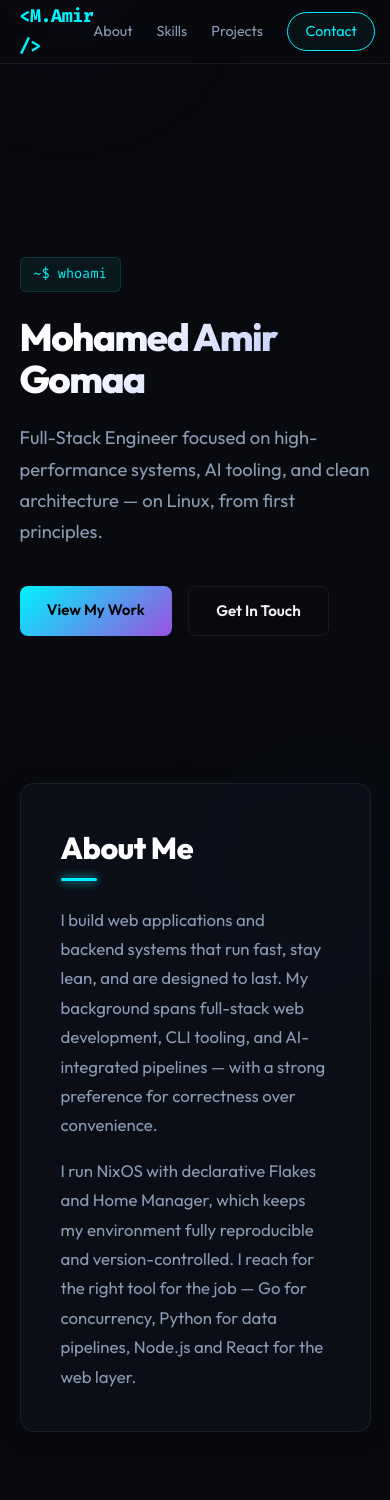
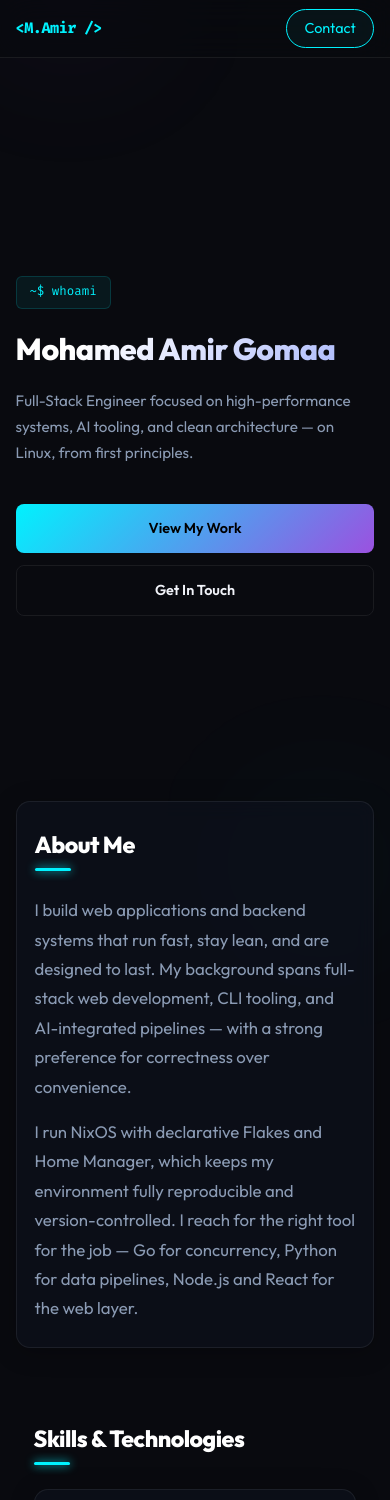
Before and after one commit to m-amir-gomaa/portfolio, a React (Vite) app: page / in a window 390 px wide. Shown: the top 1500 px of the page. Built offline with nearby package versions, Linux system fonts and the light colour scheme.

Commit message:
Add comprehensive responsive system: 1024/768/480/360px breakpoints

```diff
--- a/src/main.css
+++ b/src/main.css
@@ -600,16 +600,202 @@ footer {
 .footer-link:hover { color: var(--cyan); }
 
 /* ============================================================
-   Responsive
+   Responsive — Tablet (≤ 1024px)
+   ============================================================ */
+@media (max-width: 1024px) {
+  main {
+    max-width: 100%;
+    padding: 100px 6% 70px;
+  }
+
+  .projects-grid {
+    grid-template-columns: repeat(2, 1fr);
+  }
+}
+
+/* ============================================================
+   Responsive — Mobile Large (≤ 768px)
    ============================================================ */
 @media (max-width: 768px) {
-  .glass-nav { padding: 0 5%; }
-  .glass-nav nav { gap: 1.5rem; }
+  /* Nav: tighten spacing, hide text links, keep contact btn */
+  .glass-nav {
+    padding: 0 5%;
+    height: 58px;
+  }
 
-  main { padding: 90px 5% 60px; gap: 60px; }
+  .glass-nav nav {
+    gap: 1.2rem;
+  }
 
-  .projects-grid { grid-template-columns: 1fr; }
-  .skills-grid   { grid-template-columns: 1fr; }
+  .glass-nav nav a:not(.btn-nav) {
+    display: none;
+  }
 
-  .hero-section h1 { font-size: 2.4rem; }
+  .logo {
+    font-size: 1rem;
+  }
+
+  /* Main layout */
+  main {
+    padding: 84px 5% 60px;
+    gap: 56px;
+  }
+
+  /* Section cards */
+  .section {
+    padding: 30px 24px;
+  }
+
+  /* Hero */
+  .hero-section {
+    min-height: 80vh;
+    padding-top: 60px;
+  }
+
+  .hero-section h1 {
+    font-size: 2.3rem;
+    letter-spacing: -1px;
+  }
+
+  .hero-subtitle {
+    font-size: 1rem;
+  }
+
+  .hero-actions {
+    flex-direction: column;
+    gap: 0.75rem;
+  }
+
+  .btn-primary,
+  .btn-secondary {
+    width: 100%;
+    text-align: center;
+    padding: 0.85rem 1.5rem;
+  }
+
+  /* Skills */
+  .skills-grid {
+    grid-template-columns: 1fr;
+    gap: 1rem;
+  }
+
+  /* Projects */
+  .projects-grid {
+    grid-template-columns: 1fr;
+    gap: 1.25rem;
+  }
+
+  /* Contact form */
+  .btn-submit {
+    width: 100%;
+    text-align: center;
+  }
+
+  /* h2 */
+  h2 {
+    font-size: 1.6rem;
+  }
 }
+
+/* ============================================================
+   Responsive — Mobile Small (≤ 480px)
+   ============================================================ */
+@media (max-width: 480px) {
+  .glass-nav {
+    padding: 0 4%;
+  }
+
+  .logo {
+    font-size: 0.95rem;
+  }
+
+  main {
+    padding: 78px 4% 50px;
+    gap: 48px;
+  }
+
+  .section {
+    padding: 24px 18px;
+  }
+
+  .hero-section h1 {
+    font-size: 1.9rem;
+    letter-spacing: -0.5px;
+  }
+
+  .hero-subtitle {
+    font-size: 0.95rem;
+  }
+
+  .terminal-badge {
+    font-size: 0.78rem;
+  }
+
+  /* Project cards: reduce inner padding for small screens */
+  .project-header {
+    padding: 18px 18px 12px;
+  }
+
+  .project-body {
+    padding: 0 18px;
+  }
+
+  .project-links {
+    padding: 16px 18px 20px;
+    gap: 16px;
+  }
+
+  .project-header h3 {
+    font-size: 1.1rem;
+  }
+
+  /* Stack the label/text row vertically on tiny screens */
+  .project-row {
+    grid-template-columns: 1fr;
+    gap: 3px 0;
+  }
+
+  .row-label {
+    font-size: 0.65rem;
+  }
+
+  .project-body p {
+    font-size: 0.875rem;
+  }
+
+  .skill-card {
+    padding: 20px;
+  }
+
+  h2 {
+    font-size: 1.45rem;
+  }
+
+  .btn-primary,
+  .btn-secondary {
+    font-size: 0.9rem;
+    padding: 0.8rem 1.2rem;
+  }
+}
+
+/* ============================================================
+   Responsive — Tiny (≤ 360px, e.g. older Androids)
+   ============================================================ */
+@media (max-width: 360px) {
+  main {
+    padding: 74px 3.5% 48px;
+  }
+
+  .hero-section h1 {
+    font-size: 1.7rem;
+  }
+
+  .glass-nav nav {
+    gap: 0.8rem;
+  }
+
+  .btn-nav {
+    padding: 0.4rem 0.85rem !important;
+    font-size: 0.82rem !important;
+  }
+}
```
